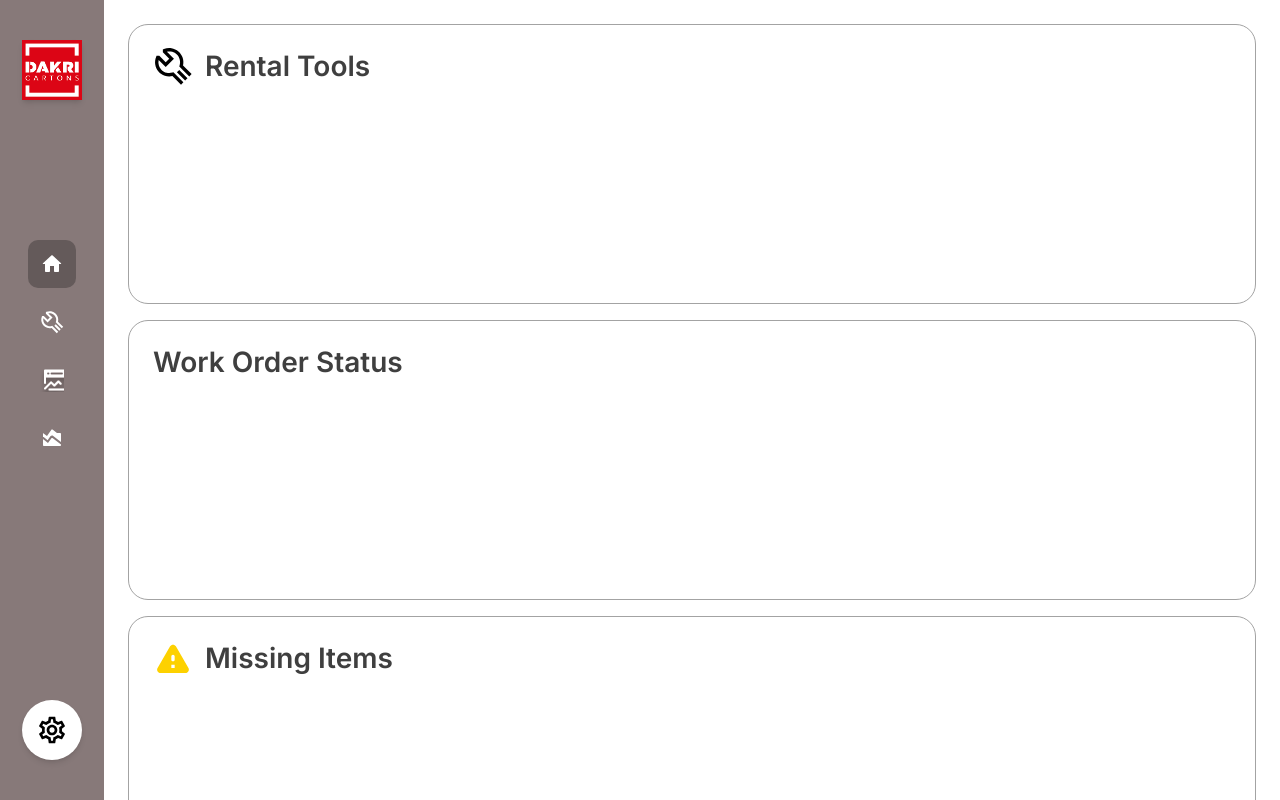
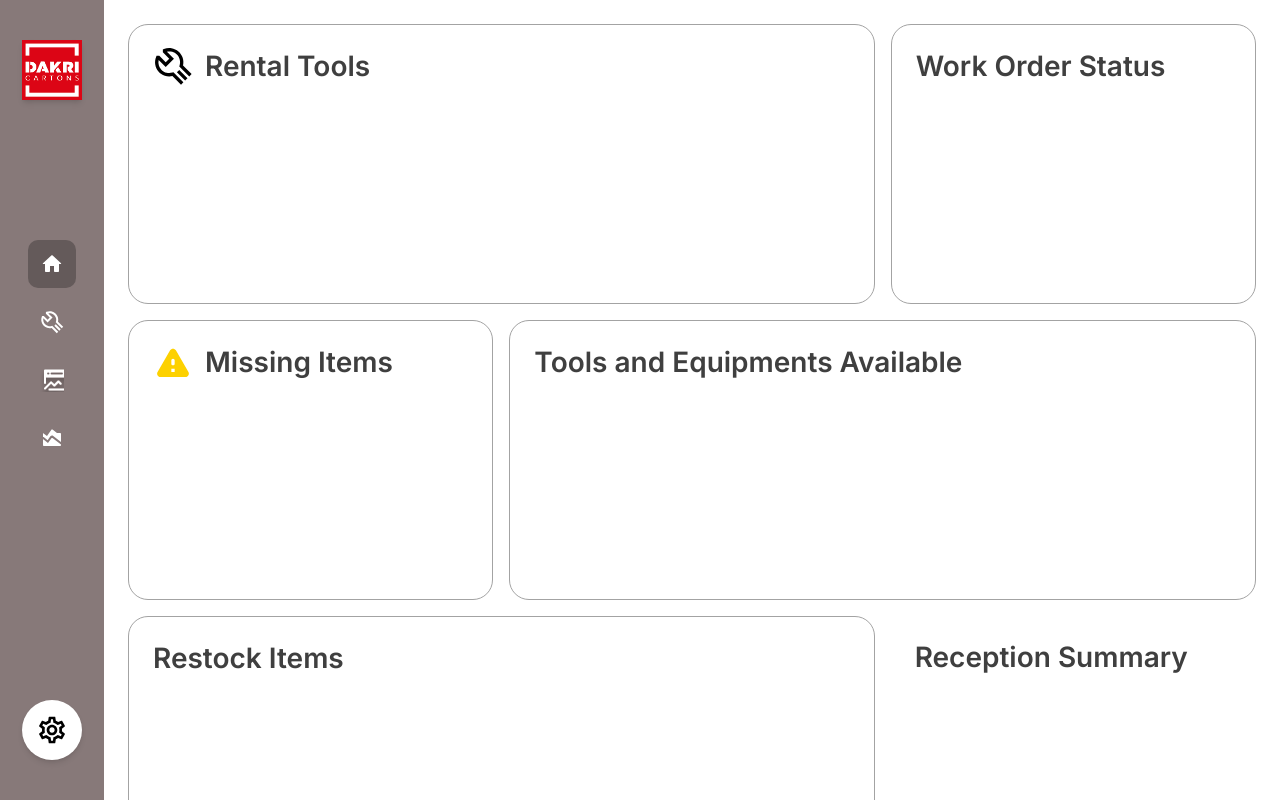
Before and after one commit to mohamadrezahedayat/dashboard-showcase, a Next.js app: page / in a window 1280 px wide. Shown: the top 800 px of the page. Built offline with nearby package versions, Linux system fonts and the light colour scheme.

Commit message:
fix a bug

```diff
--- a/src/components/Card.tsx
+++ b/src/components/Card.tsx
@@ -17,7 +17,9 @@ const Card: FC<PropsWithChildren<IProps>> = ({
   return (
     <div
       className={clsx(
-        `col-span-3 h-[17.5rem] rounded-[20px] border-solid border-neutral-400 xl:col-span-${span}`,
+        "col-span-3 h-[17.5rem] rounded-[20px] border-solid border-neutral-400",
+        { "xl:col-span-1": span === 1 },
+        { "xl:col-span-2": span === 2 },
         { "border-[1px]": bordered },
       )}
     >
```
